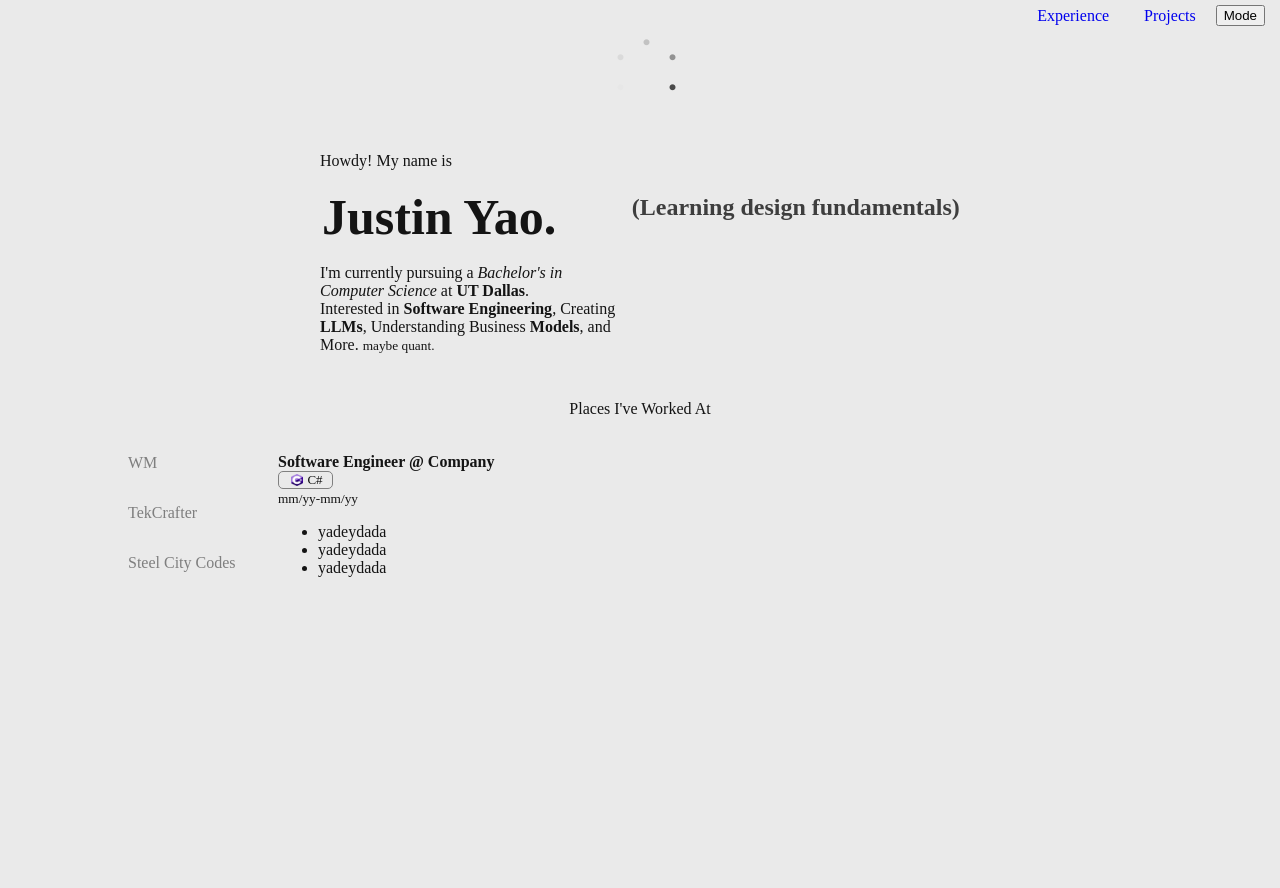
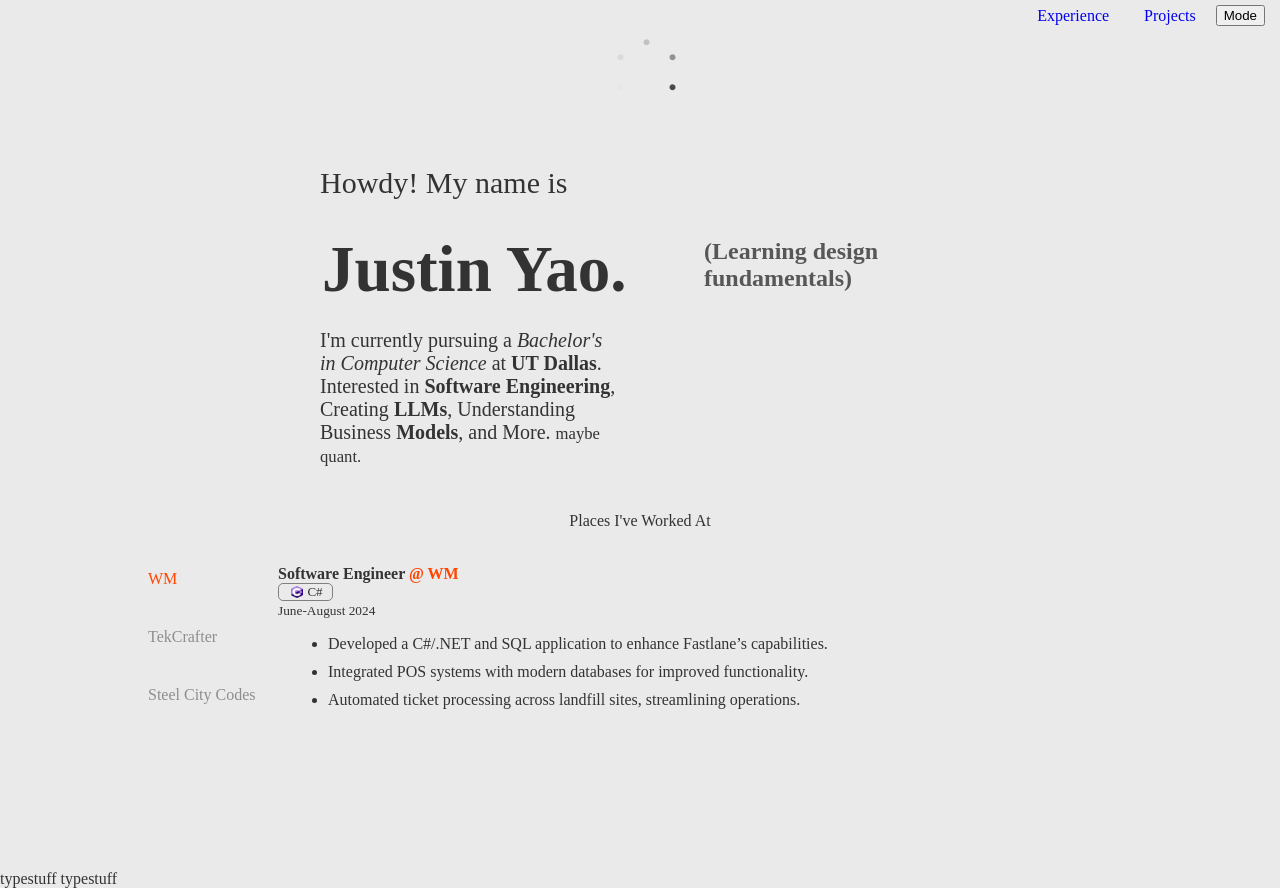
Before and after one commit to justinyao6/justinyao, a website built with Vite: page index.html in a window 1280 px wide. Before the commit the page ends 805 px from the top, so only its background shows below. Built offline with nearby package versions, Linux system fonts and the light colour scheme; a web font is replaced by a local one.

Commit message:
finished dark light mode text color change

```diff
--- a/index.html
+++ b/index.html
@@ -41,7 +41,7 @@
     <div class = "container">
 
         <div id="formatting">
-          <p>Howdy! My name is</p>
+          <p style="font-size: 30px;">Howdy! My name is</p>
           <div id="name">
             <h1>
               Justin Yao.
@@ -54,15 +54,15 @@
         </div>
 
     </div>
-    <p id="job-title">Places I've Worked At</p>
+    <p id="job-title" style="margin-top: 25px;">Places I've Worked At</p>
     <section class="Experience">
       <div id="company">
-        <p id="WM" onclick="changeOpacity(this.id)">WM</p>
-        <p id="TekCrafter">TekCrafter</p>
-        <p id="Steel">Steel City Codes</p>
+        <p id="WM" onclick="changeDescription(this.id)" >WM</p>
+        <p id="TekCrafter" onclick="changeDescription(this.id)" >TekCrafter</p>
+        <p id="Steel" onclick="changeDescription(this.id)" >Steel City Codes</p>
       </div>
       <div id="company-description">
-          <strong>Software Engineer @ Company</strong>
+          <strong>Software Engineer <span style="color: aquamarine;">@ Company</span></strong>
           <div class="language"><img src="clogo.png" alt="" class="logo">C#</div>
 
           <small>mm/yy-mm/yy</small>
@@ -75,6 +75,12 @@
       </div>
 
     </section>
+    <section>
+      <div>
+        typestuff
+        typestuff
+      </div>
+    </section>
   <script type="module" src="./src/script.js"></script>
 </body>
 </html>
--- a/src/mode.js
+++ b/src/mode.js
@@ -2,31 +2,45 @@
 
 //stores user's preference locally
 const element = document.body;
+let mode = "light";
+let selectedCompany = "WM";
+
 function myFunction(){
     element.classList.toggle("dark-mode");
 
     if(element.classList.contains("dark-mode")){
         localStorage.setItem('theme','dark')
+        mode = 'dark';
     }
     else{
         localStorage.setItem('theme', 'light')
+        mode = 'light';
     }
+
+    changeDescription(selectedCompany);
 }
 //loads the preference
 window.addEventListener('DOMContentLoaded', () =>{
     const user_saved = localStorage.getItem('theme');
     if(user_saved == 'dark'){
         element.classList.add("dark-mode");
+        mode = 'dark';
     }
+    else{
+        mode = 'light';
+    }
+    changeDescription(selectedCompany);
 });
 
 /* Dark-Mode*/
+
 
 /* Company section */
 function changeOpacity(id){
     document.getElementById(id).style.opacity = 1;
 
 }
+
 //change color to aquarime and make it bold
 //also opacity to be 1
 //also change the descriptions
@@ -34,19 +48,90 @@ function changeOpacity(id){
 
 function changeDescription(id){
     const description = document.getElementById("company-description");
+    let color_query;
+
+    if(mode == 'dark'){
+        color_query = '<span style="color: aquamarine;">'
+
+    }
+    else if(mode == 'light'){
+        color_query = '<span style="color: orangered;">'
+
+    }
     const descriptions = {
         WM: {
-            title: "Software Engineer @ WM",
+            title: `Software Engineer`+ color_query + ` @ WM</span>`,
             language: '<img src="clogo.png" alt="" class="logo">C#',
-            dates: "01/22-12/22",
+            dates: "June-August 2024",
             points: `
-                <li>Developed a robust waste management system.</li>
-                <li>Improved system efficiency by 30%.</li>
-                <li>Integrated new machine learning algorithms.</li>
+                  <li>Developed a C#/.NET and SQL application to enhance Fastlane’s capabilities.</li>
+                <li>Integrated POS systems with modern databases for improved functionality.</li>
+                <li>Automated ticket processing across landfill sites, streamlining operations.</li>
             `,
 
+        },
+        TekCrafter: {
+            title: `Frontend Developer`+ color_query+ ` @ TekCrafter</span>`,
+            //language: '<img src="jslogo.png" alt="" class="logo">JavaScript',
+            dates: "January-May 2024",
+            points: `
+               <li>Designed and implemented a responsive website for a tech consulting firm.</li>
+        <li>Enhanced scheduling features and showcased the company’s portfolio.</li>
+        <li>Collaborated with a team using Agile methodologies to deliver ahead of schedule.</li>
+            `,
+        },
+        Steel: {
+            title: `Teaching Assistant` + color_query+ ` @ Steel City Codes</span>`,
+            //language: '<img src="pythonlogo.png" alt="" class="logo">Python',
+            dates: "January-May 2022",
+            points: `
+              <li>Mentored students in Java programming and coding practices.</li>
+        <li>Created a supportive learning environment with personalized guidance.</li>
+        <li>Assisted in organizing and running coding workshops and events.</li>
+            `,
+        },
+    }
+    description.classList.remove("visible");
+    setTimeout(() => {
+    const companyData = descriptions[id];
+    if(companyData) {
+        description.innerHTML = `
+      <strong>${companyData.title}</strong>
+      <div class="language">${companyData.language}</div>
+      <small>${companyData.dates}</small>
+      <br>
+      <ul>
+        ${companyData.points}
+      </ul>
+    `;
+    }
+    description.classList.add("visible"); // Fade in new content
+  }, 500);
+
+
+    const companies = document.querySelectorAll("#company p");
+    companies.forEach((company) => {
+        company.classList.remove("selected-1", "selected-2");
+        if(company.id == id){
+            if (mode === "dark") {
+                company.classList.add("selected-1");
+            } else {
+                company.classList.add("selected-2");
+            }
+
+            company.style.opacity = 1;
+
         }
-    }
+        else{
+
+            company.style.opacity = 0.5;
+        }
+
+    });
+
+    selectedCompany = id;
 }
 
+
+
 /* Company section */
--- a/src/script.js
+++ b/src/script.js
@@ -1,6 +1,6 @@
 
 
-const words = ["(Deepening further studies)", "(Learning design fundamentals)", "(Currently creating LLMs )", "(Playing Volleyball)"];
+const words = ["(Deepening further studies)", "(Learning design fundamentals)", "(Currently creating LLMs )", "(Playing Volleyball or Pickleball)"];
 let currentIndex = 0;
 const header = document.getElementById("description");
 
@@ -15,3 +15,6 @@ header.addEventListener("animationiteration", changeText);
 
 // Initialize the first word
 changeText();
+
+//default WM
+//document.getElementById("WM").click();
--- a/styles.css
+++ b/styles.css
@@ -10,7 +10,7 @@
 
 body{
     background-color: #eaeaea;
-    color:#141414;
+    color:#333333;
     width: 100%;
     height: 100vh;
     margin: 0;
@@ -27,7 +27,7 @@ body{
   }
 
   .dark-mode{
-    background-color: #141414;
+    background-color: #333333;
     color: #eaeaea;
   }
   .mode-button{
@@ -108,7 +108,8 @@ header nav {
   }
   #info{
     width: 300px;
-    margin-top: 0px;
+    margin-top: 20px;
+    font-size: 20px;
   }
   #name{
     display: flex;
@@ -145,9 +146,10 @@ header nav {
   .Experience{
     margin: auto;
     margin-top: 20px;
+    margin-bottom: 20px;
     display: flex;
     flex-direction: row;
-    height: 150px;
+    height: 300px;
     width: 80%;
   }
 
@@ -155,20 +157,21 @@ header nav {
     display: flex;
     flex-direction: column;
     width: 150px;
+    transition: 0.5s ease-in-out;
+  }
 
-  }
-  #WM{
-    opacity: 1;
-  }
   #company p{
     opacity: .50;
-    transition: 0.5s ;
+    transition: 0.5s ease, opacity 0.3s ease;
     cursor: pointer;
+    margin: 20px;
+  }
+  #company p:hover{
+    opacity: 1 !important;
   }
 
-  #company p:hover{
-    opacity: 1;
-  }
+
+
 
   #job-title{
     text-align: center;
@@ -177,10 +180,25 @@ header nav {
   }
 
   #company-description{
-    width:70%;
+    width:60%;
     padding-top: 15px;
+    opacity: 0;
+    transition: 0.5s ease-in-out;
   }
-
+  #company-description.visible {
+    opacity: 1;
+  }
+  #company-description li{
+    margin: 10px;
+  }
+  .selected-1{
+    color: aquamarine;
+    opacity: 1;
+  }
+  .selected-2{
+    color: orangered;
+    opacity: 1;
+  }
   .language{
     width: 50px;
     height: 16px;
@@ -203,14 +221,14 @@ header nav {
 
   /*Experience section*/
   h1{
-    width: 600px;
-    height: 50px;
+    width: 380px;
+    height: 75px;
     margin: 2px;
     font-family: Sf-Pro-Bold;
-    font-size: 50px;
+    font-size: 65px;
   }
   h2{
-    width: 100%;
+    width: 230px;
     height: 50px;
     animation-name: fade;
     animation-duration: 4s;
```
Also changed, not shown: Microsoft_.NET_logo.svg.png (added).
